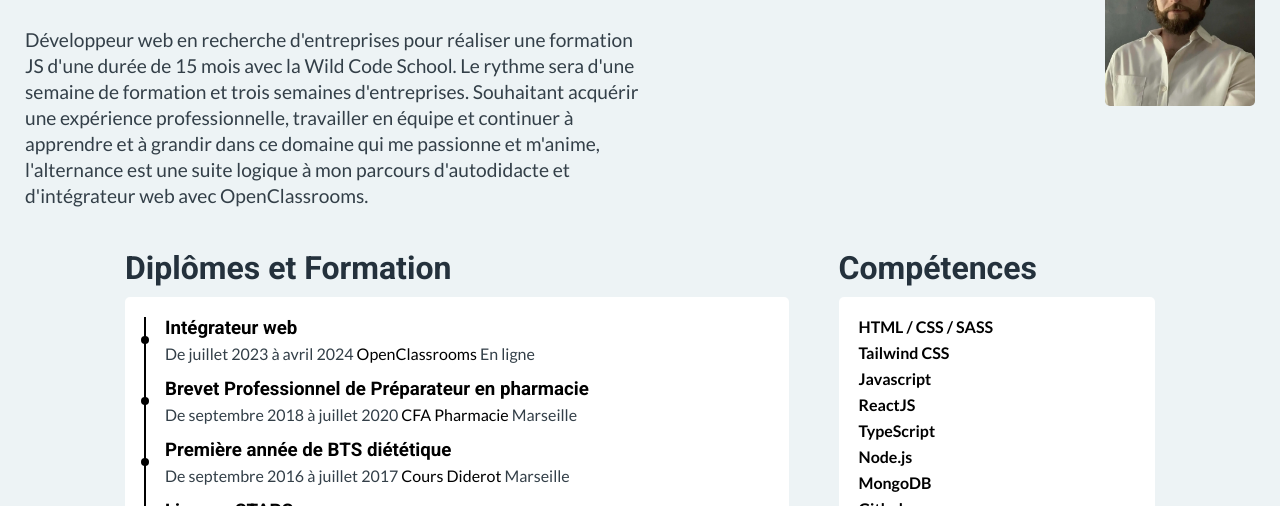
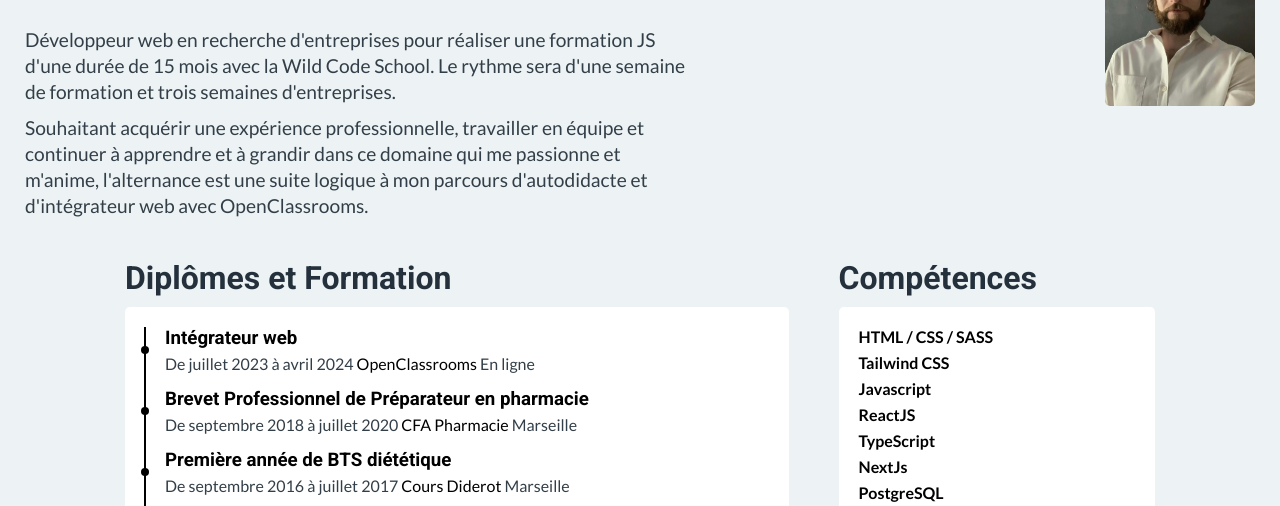
Before and after one commit to AlexDDevv/DELPORTE-Alexis-CV, a plain HTML site: page index.html in a window 1280 px wide. Shown: the part 257-763 px from the top of the page. Drawn offline with Linux system fonts and the light colour scheme.

Commit message:
Modif skills

```diff
--- a/index.html
+++ b/index.html
@@ -70,6 +70,8 @@
                         Développeur web en recherche d'entreprises pour réaliser une formation JS d'une durée
                         de 15 mois avec la Wild Code School. Le rythme sera d'une semaine de formation et trois
                         semaines d'entreprises.
+                    </p>
+                    <p class="intro">
                         Souhaitant acquérir une expérience professionnelle, travailler en équipe et continuer à
                         apprendre et à grandir dans ce domaine qui me passionne et m'anime, l'alternance est
                         une suite logique à mon parcours d'autodidacte et d'intégrateur web avec
@@ -151,8 +153,8 @@
                         <li class="skills">Javascript</li>
                         <li class="skills">ReactJS</li>
                         <li class="skills">TypeScript</li>
-                        <li class="skills">Node.js</li>
-                        <li class="skills">MongoDB</li>
+                        <li class="skills">NextJs</li>
+                        <li class="skills">PostgreSQL</li>
                         <li class="skills">Github</li>
                         <li class="skills">Figma / Photoshop</li>
                     </ul>
@@ -229,12 +231,6 @@
                     </a>
                 </li>
                 <li class="social-network">
-                    <a href="https://www.instagram.com/sport.devweb/" target="_blank" class="link">
-                        <i class="fa-brands fa-instagram"></i>
-                        <p class="sr-only">En cliquant sur ce lien, vous serez redirigés vers mon profil Instagram</p>
-                    </a>
-                </li>
-                <li class="social-network">
                     <a href="https://twitter.com/Sport_DevWeb" target="_blank" class="link">
                         <i class="fa-brands fa-x-twitter"></i>
                         <p class="sr-only">En cliquant sur ce lien, vous serez redirigés vers mon profil Twitter</p>
--- a/style.css
+++ b/style.css
@@ -157,7 +157,7 @@ main {
     border-radius: 5px;
 }
 .presentation .informations .intro-text {
-    width: 60%;
+    width: 65%;
     grid-area: c;
 }
 .presentation .informations .intro-text .intro {
@@ -165,6 +165,9 @@ main {
     font-family: var(--body-font);
     font-size: 1.2rem;
     line-height: 26px;
+}
+.presentation .informations .intro-text .intro:first-child {
+    margin-bottom: 10px;
 }
 
 .main-content {
```
